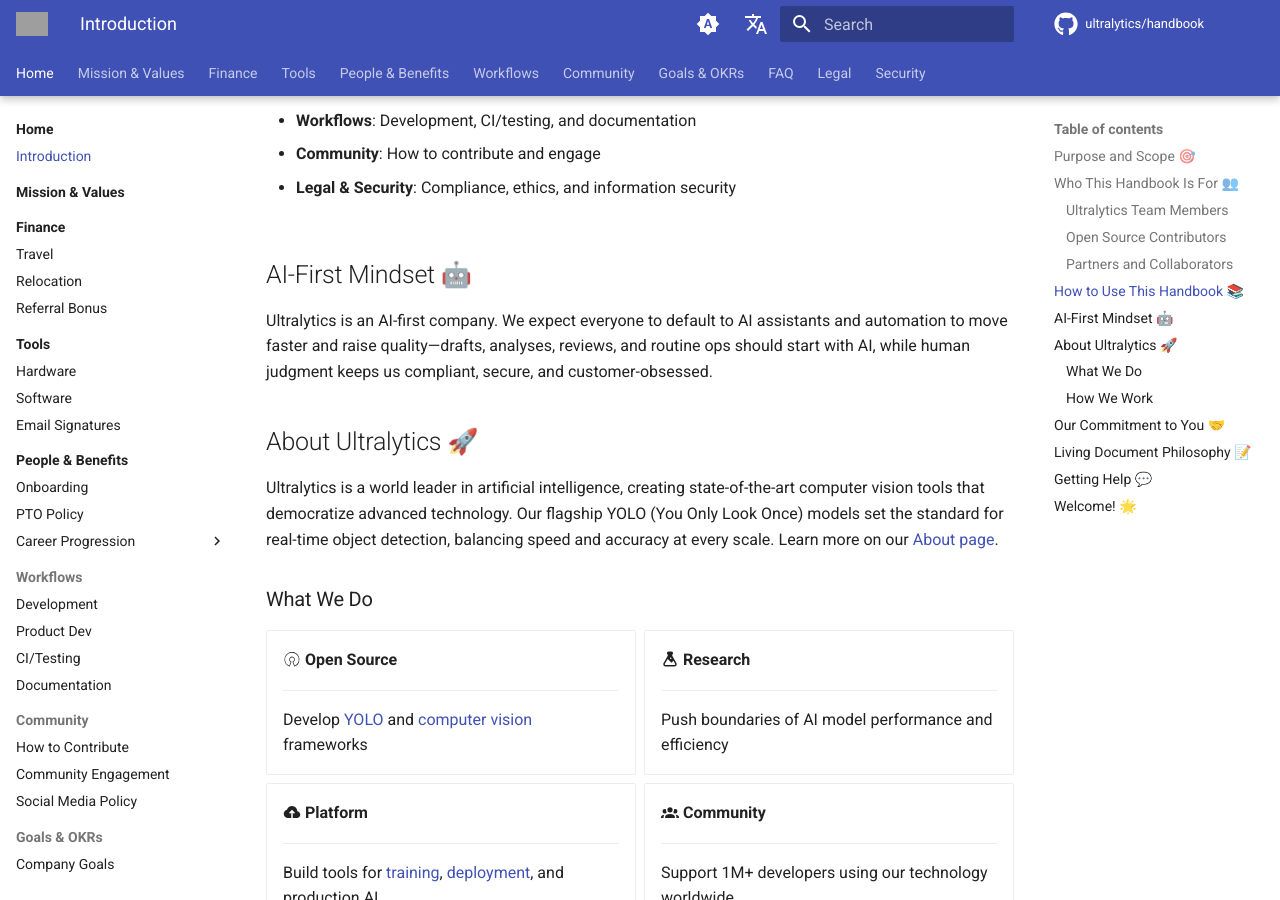
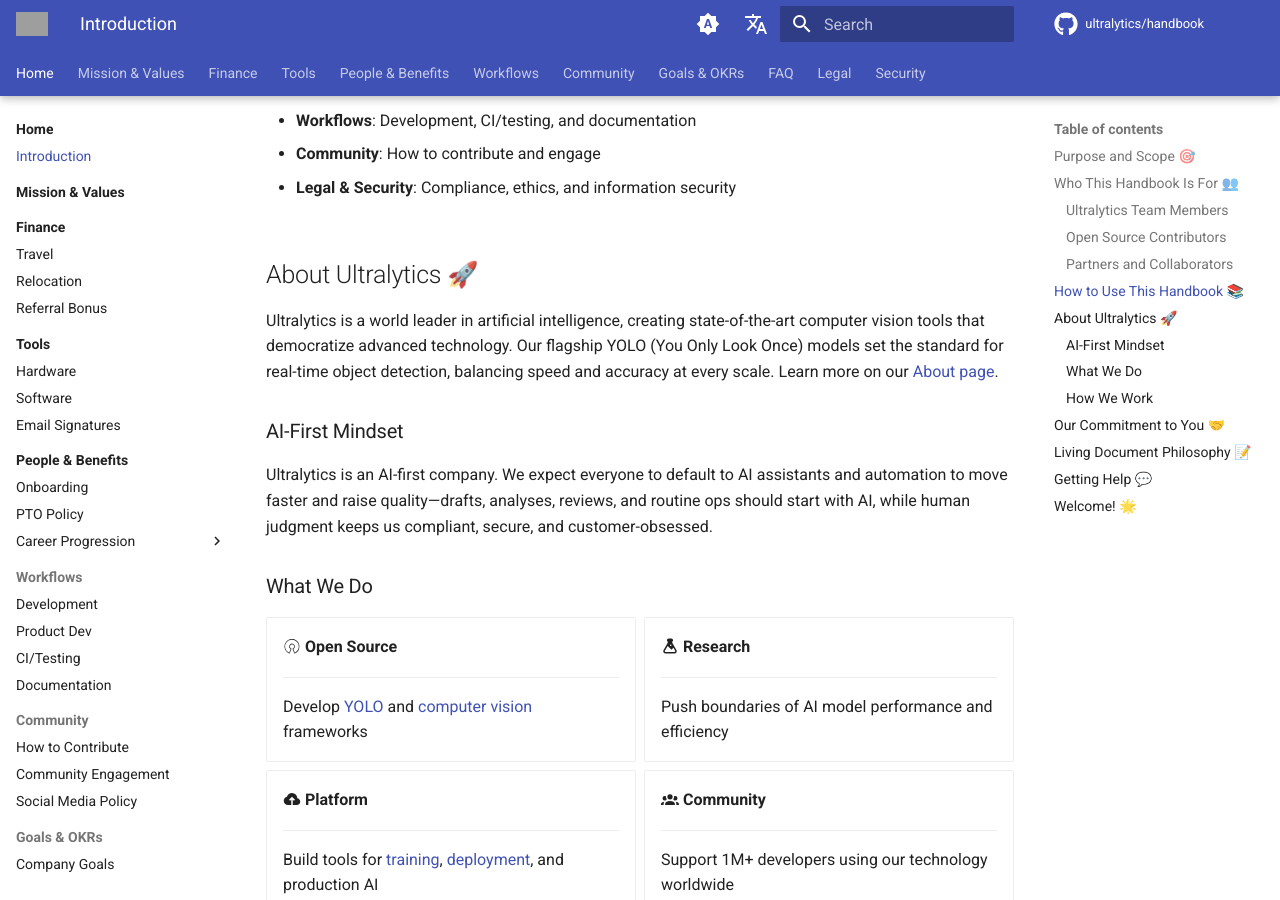
Before and after one commit to ultralytics/handbook, an MkDocs documentation site: the page built from docs/en/introduction.md, in a window 1280 px wide and 900 px high, scrolled down 1967 px. Built offline with MkDocs 1.6.1 and Material for MkDocs 9.7.7, drawn with Linux system fonts in a browser that asks for light colours; comment, search, counter and statistics services are not loaded; grey boxes are pictures that could not be loaded.

Commit message:
Fix levels and onboarding

```diff
--- a/docs/en/introduction.md
+++ b/docs/en/introduction.md
@@ -101,13 +101,13 @@
     - :material-git: Submit pull requests to improve content
     - :material-rss: Subscribe to release notifications
 
-## AI-First Mindset 🤖
-
-Ultralytics is an AI-first company. We expect everyone to default to AI assistants and automation to move faster and raise quality—drafts, analyses, reviews, and routine ops should start with AI, while human judgment keeps us compliant, secure, and customer-obsessed.
-
 ## About Ultralytics 🚀
 
 Ultralytics is a world leader in artificial intelligence, creating state-of-the-art computer vision tools that democratize advanced technology. Our flagship YOLO (You Only Look Once) models set the standard for real-time object detection, balancing speed and accuracy at every scale. Learn more on our [About page](https://www.ultralytics.com/about).
+
+### AI-First Mindset
+
+Ultralytics is an AI-first company. We expect everyone to default to AI assistants and automation to move faster and raise quality—drafts, analyses, reviews, and routine ops should start with AI, while human judgment keeps us compliant, secure, and customer-obsessed.
 
 ### What We Do
 
```
